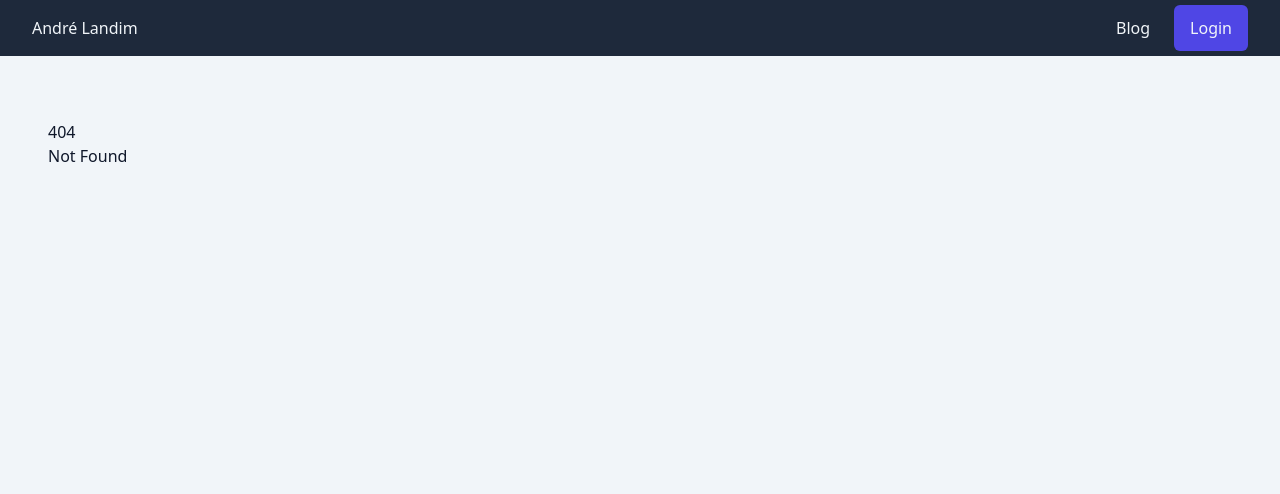
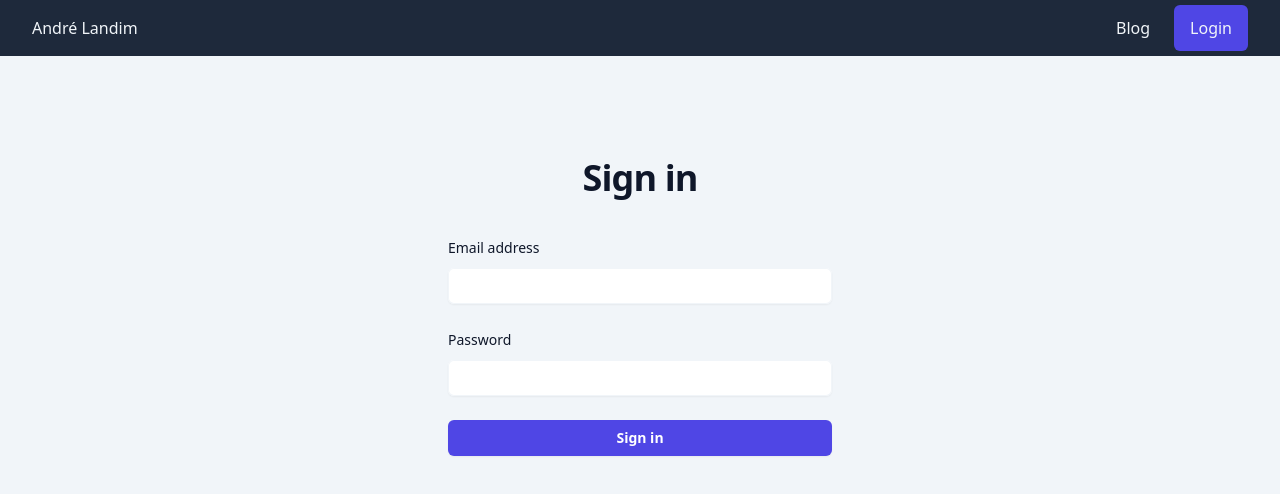
Before and after one commit to arbezerra/arbezerra, a SvelteKit app in the folder front/: page /login in a window 1280 px wide. Before the commit this address had no page. Shown: the top 494 px of the page. Built offline with nearby package versions, Linux system fonts and the light colour scheme.

Commit message:
feat: Login page

```diff
--- /dev/null
+++ b/front/src/routes/login/+page.svelte
@@ -0,0 +1,53 @@
+<div class="flex flex-col justify-center">
+	<div class="sm:mx-auto sm:w-full sm:max-w-sm">
+		<h2 class="mt-10 text-center text-4xl font-bold leading-9 tracking-tight">
+			Sign in
+		</h2>
+	</div>
+
+	<div class="mt-10 sm:mx-auto sm:w-full sm:max-w-sm">
+		<form class="space-y-6" action="#" method="POST">
+			<div>
+				<label for="email" class="block text-sm font-medium leading-6"
+					>Email address</label
+				>
+				<div class="mt-2">
+					<input
+						id="email"
+						name="email"
+						type="email"
+						autocomplete="email"
+						required
+						class="block w-full rounded-md border-0 p-1.5 shadow-sm ring-1 ring-inset ring-default-light text-default-dark placeholder:text-default-dark focus:ring-2 focus:ring-inset focus:ring-primary-light sm:text-sm sm:leading-6"
+					/>
+				</div>
+			</div>
+
+			<div>
+				<div class="flex items-center justify-between">
+					<label for="password" class="block text-sm font-medium leading-6"
+						>Password</label
+					>
+				</div>
+				<div class="mt-2">
+					<input
+						id="password"
+						name="password"
+						type="password"
+						autocomplete="current-password"
+						required
+						class="block w-full rounded-md border-0 p-1.5 shadow-sm ring-1 ring-inset ring-default-light text-default-dark placeholder:text-default-dark focus:ring-2 focus:ring-inset focus:ring-primary-light sm:text-sm sm:leading-6"
+					/>
+				</div>
+			</div>
+
+			<div>
+				<button
+					type="submit"
+					class="flex w-full justify-center rounded-md bg-primary-light px-3 p-1.5 text-sm font-semibold leading-6 text-white shadow-sm hover:bg-primary-dark focus-visible:outline focus-visible:outline-2 focus-visible:outline-offset-2 focus-visible:outline-primary-light"
+					>Sign in</button
+				>
+			</div>
+		</form>
+	</div>
+</div>
```
